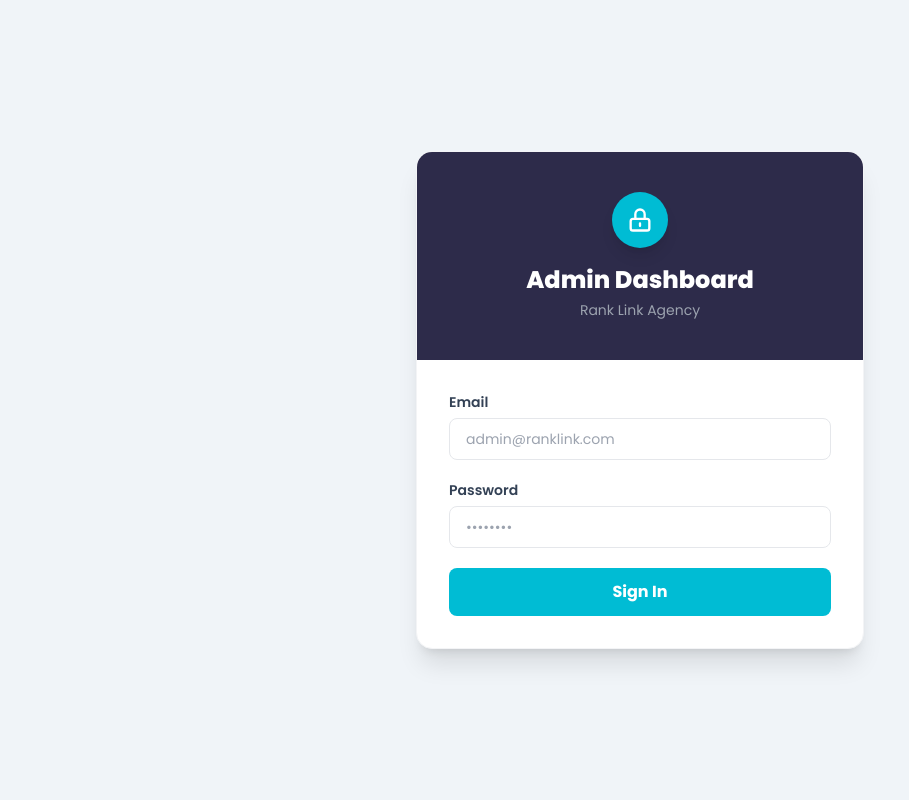
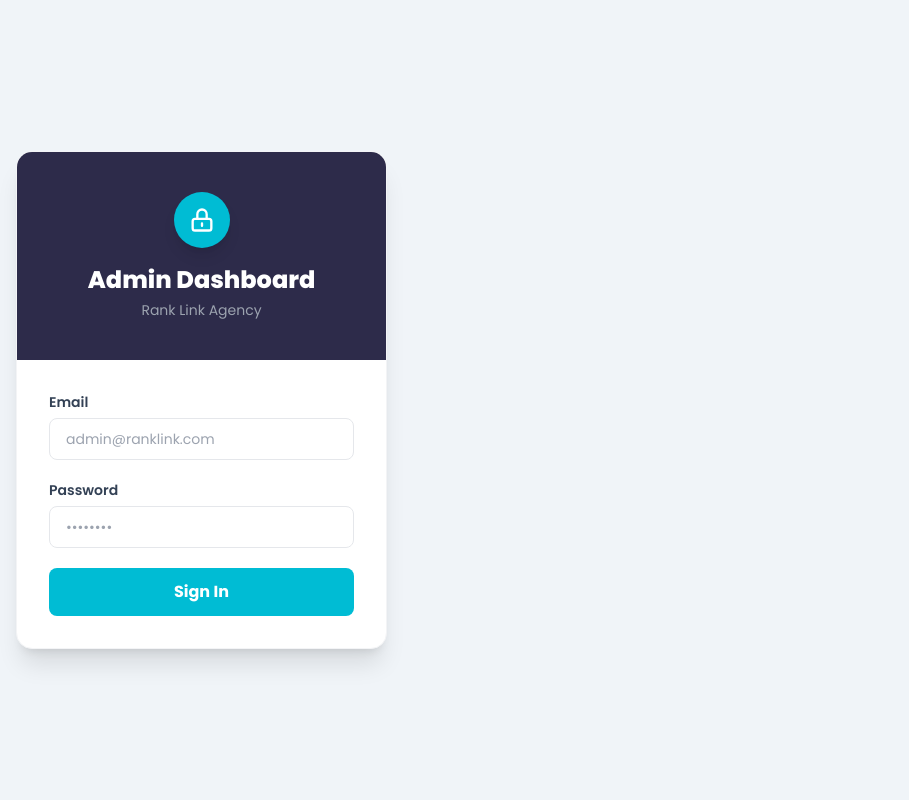
Before and after one commit to ranklink-agency/Official-Site, a Next.js app: page /ranklink-admin-9x7k2p/login in a window 1280 px wide. Shown: the top 800 px of the page, without its empty margins (0-909 px from the left). Built offline with nearby package versions, Linux system fonts and the light colour scheme.

Commit message:
update: layout.tsx

```diff
--- a/app/ranklink-admin-9x7k2p/layout.tsx
+++ b/app/ranklink-admin-9x7k2p/layout.tsx
@@ -7,7 +7,7 @@
 
 export default function DashboardLayout({ children }: { children: React.ReactNode }) {
   return (
-    <div className="isolate" style={{ position: 'fixed', inset: 0, zIndex: 9999, overflowY: 'auto', background: '#F0F4F8' }}>
+    <div className="isolate" style={{ position: 'fixed', inset: 0, zIndex: 9999, display: 'flex', overflow: 'hidden', background: '#F0F4F8' }}>
       {children}
     </div>
   );
```
